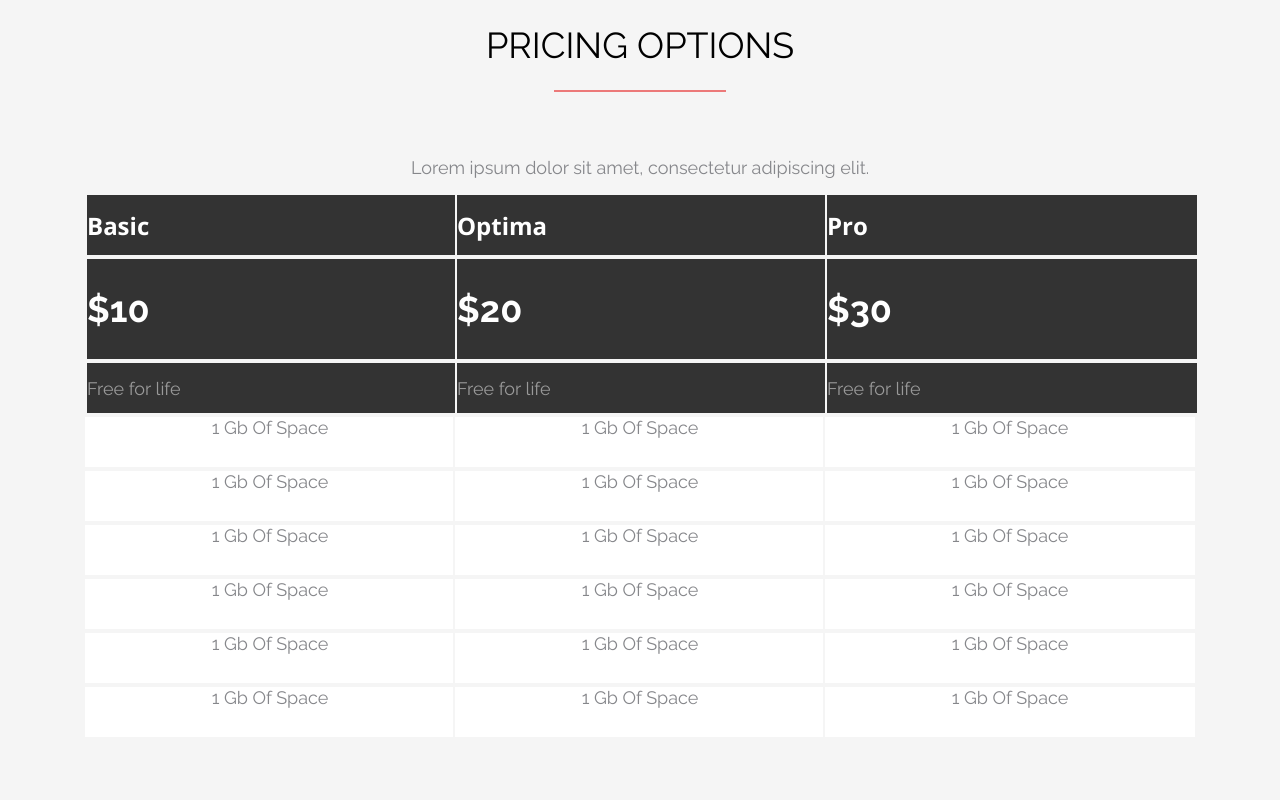
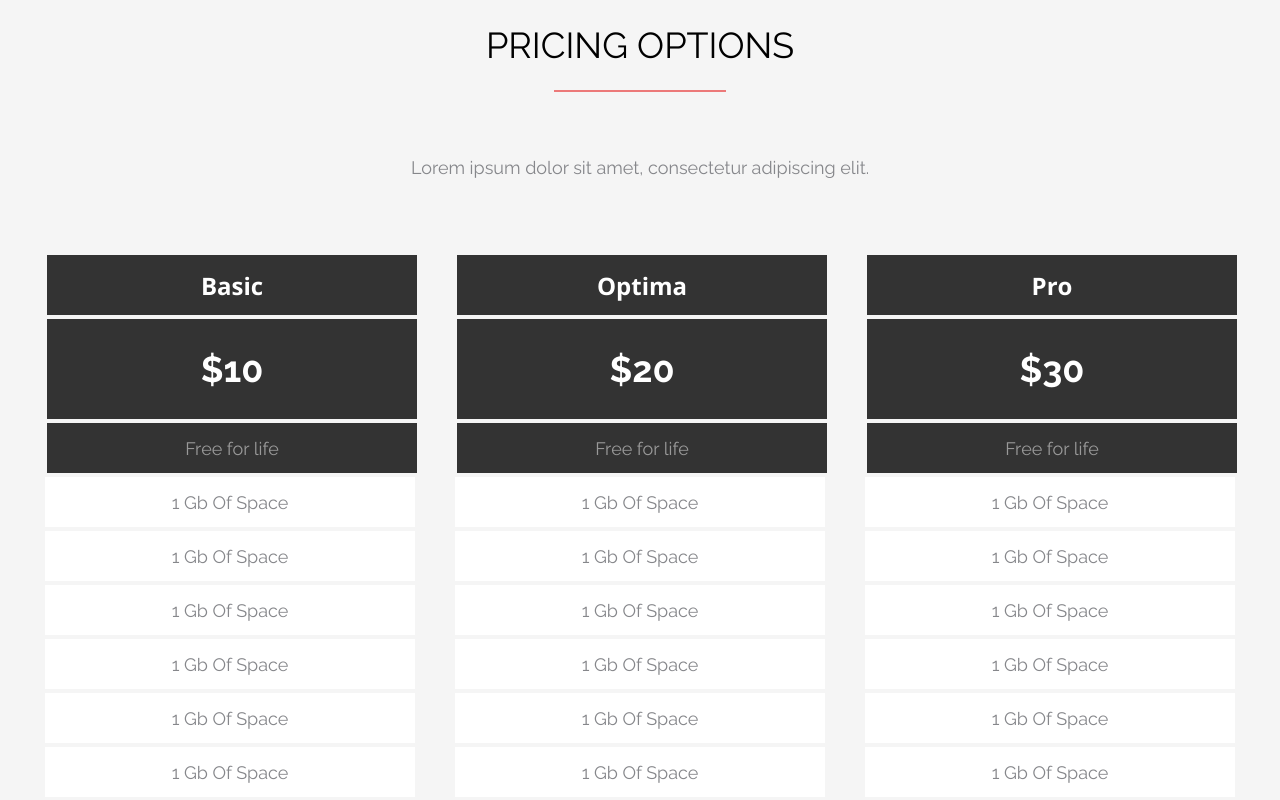
Before and after one commit to Krotlk/Teachmeskills, a plain HTML site: page DZ_05/index.html in a window 1280 px wide. Drawn offline with nearby package versions, Linux system fonts and the light colour scheme.

Commit message:
commit ready_epta

```diff
--- a/DZ_05/index.html
+++ b/DZ_05/index.html
@@ -28,7 +28,7 @@
                 <li class="list-element">1 Gb Of Space</li>
             </ul>
         </div>
-        <div class="block">
+        <div class="block block-active">
             <h4 class="plan">Optima</h4>
             <h3 class="price">$20</h3>
             <h5 class="description">Free for life</h5>
--- a/DZ_05/style.css
+++ b/DZ_05/style.css
@@ -48,12 +48,25 @@ h2{
     display: flex;
     flex-direction: row;
     justify-content: center;
+    padding-top: 60px;
 }
 
 .block{
+    padding: 0px 20px;
     width: 370px;
     height: 510px;
 }
+
+.block:hover{
+    /*transform: scale(1.05);*/
+    transform: translate(0px, -20px);
+    filter: drop-shadow(0px 4px 10px rgba(51, 51, 51, 0.2));
+}
+
+/*.block-active{
+    filter: drop-shadow(0px 4px 10px rgba(51, 51, 51, 0.2));
+    margin: 0px 20px 20px 20px;
+}*/
 
 .plan{
     margin: 0px;
@@ -65,6 +78,7 @@ h2{
     font-size: 24px;
     line-height: 33px;
     display: flex;
+    justify-content: center;
     align-items: center;
     text-align: center;
     text-transform: capitalize;
@@ -83,6 +97,7 @@ h2{
     font-size: 36px;
     line-height: 42px;
     display: flex;
+    justify-content: center;
     align-items: center;
     text-align: center;
     color: #FFFFFF;
@@ -100,6 +115,7 @@ h2{
     font-size: 18px;
     line-height: 21px;
     display: flex;
+    justify-content: center;
     align-items: center;
     text-align: center;
     color: rgba(255, 255, 255, 0.5);
@@ -131,4 +147,7 @@ h2{
     border: 2px solid #F5F5F5;
     width: 370px;
     height: 50px;
+    display: flex;
+    justify-content: center;
+    align-items: center;
 }
```
